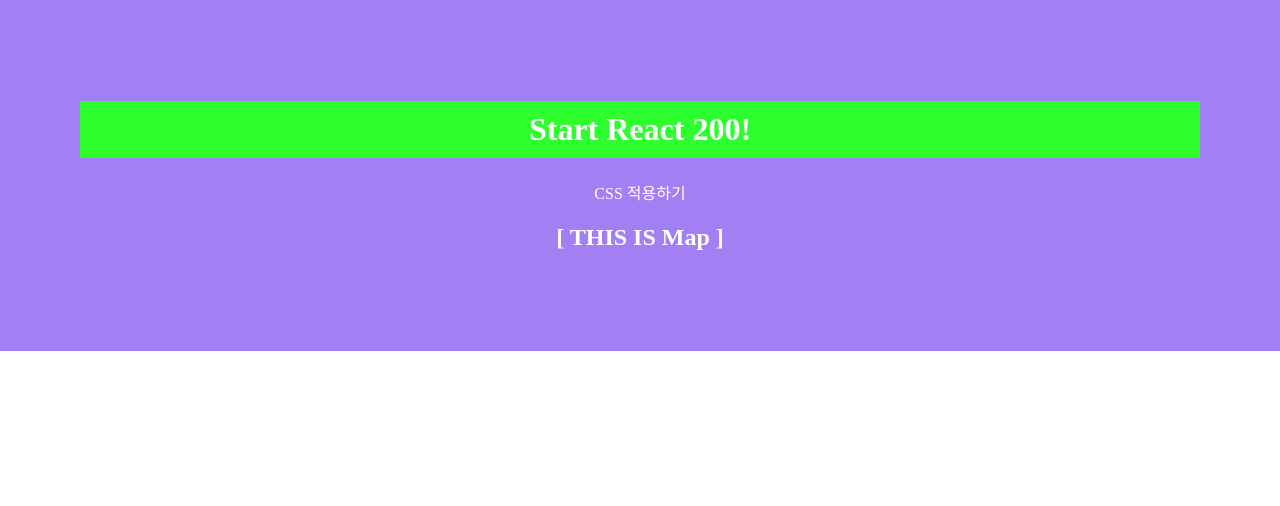
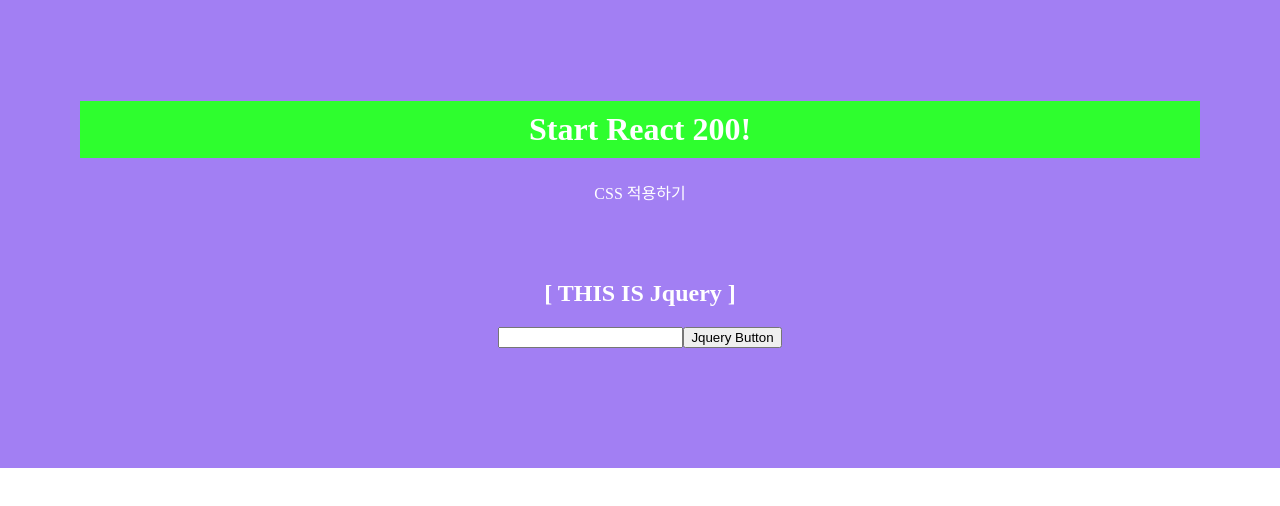
Before and after one commit to bestroom449k/first_App, a React (Create React App) app: page / in a window 1280 px wide. Shown: the top 506 px of the page. Built offline with nearby package versions, Linux system fonts and the light colour scheme.

Commit message:
chapter 16

```diff
--- a/package.json
+++ b/package.json
@@ -7,6 +7,7 @@
     "@testing-library/jest-dom": "^6.6.3",
     "@testing-library/react": "^16.2.0",
     "@testing-library/user-event": "^13.5.0",
+    "jquery": "^3.7.1",
     "react": "^19.0.0",
     "react-dom": "^19.0.0",
     "react-scripts": "5.0.1",
--- a/src/App.js
+++ b/src/App.js
@@ -1,13 +1,13 @@
 import React from 'react';
 import './App.css';
-import Map from './R015_Map'
+import Jquery from './R016_Jquery'
 
 function App() {
   return (
     <div>
       <h1>Start React 200!</h1>
       <p>CSS 적용하기</p>
-      <Map/>
+      <Jquery/>
     </div>
   );
 }
--- a/src/R015_Map.js
+++ /dev/null
@@ -1,43 +0,0 @@
-import React, { Component } from 'react';
-
-class R015_Map extends Component {
-
-  componentDidMount() {
-    var Map_Arr = [ 3, 2, 8, 8 ]
-    let Map_newArr = Map_Arr.map(x => x)
-    console.log("1. Map_newArr : ["+Map_newArr+"]")
-
-    let Map_mulitiArr = Map_Arr.map(x => x * 2)
-    console.log("2. Map_mulitiArr : ["+Map_mulitiArr+"]")
-
-    var ObjArray = [{key:'react', value:'200'},
-                    {key:'리액트', value:'TwoHundred'}];
-    let Map_objArr = ObjArray.map((obj, index) => {
-      console.log((index+3)+". obj : "+JSON.stringify(obj))
-      var Obj = {};
-      Obj[obj.key] = obj.value;
-      return Obj;
-    });
-    console.log("5. Map_objArr : "+JSON.stringify(Map_objArr))
-  }
-
-  render() {
-    return (
-      <h2>[ THIS IS Map ]</h2>
-    )
-  }
-}
-
-export default R015_Map;
-/*여기서 나머지는 이전가 비슷한데 1번은 그데로 2번은 2배 해서 콘솔을 한다 13~20줄은 먼저
- ObjArray = [{key:'react', value:'200'},--1번이라고 함
-           {key:'리액트', value:'TwoHundred'}--2번 이라고함 을 저장한후
- let Map_objArr = ObjArray.map((obj, index) =>  어렇게 함수를 다시 세로 만든후
- console.log((index+3)+". obj : "+JSON.stringify(obj)) 출력 하는데
- ----------------------------------------------
- index는 번호를 나타낸다 처음에는 0,1 이런 식으로 +3을 했으니 3,4 로출력  obj, index index가 0번일 때 1번 출력 1번일때 2번 출력이됨
- -----------------------------------------------------------------------------
-      var Obj = {};
-      Obj[obj.key] = obj.value;
-   return Obj; 이거는 위에서 나온 출력 값을 모은 후 저장함 그리고
-   5. 출력 떄쓰임*/
--- /dev/null
+++ b/src/R016_Jquery.js
@@ -0,0 +1,27 @@
+import React, { Component } from 'react';
+import $ from 'jquery'; //jquery 불러옴
+
+class R016_Jquery extends Component {   //클래스 생성
+
+  input_alert = (e) => {  //input_alert이라는 함수만든 후 그곳에 input_val이라는 변수를 만든후 jquery로 html을 선택후 넣음
+    var input_val = $('#inputId').val();
+    alert(input_val);   //팝업에 iㄴㄴnput_val에 들어 간 값 띠우기
+  }
+
+  render() {
+    return (
+      <div>
+        <h2>[ THIS IS Jquery ]</h2>
+        <input id="inputId" name="inputName"/>
+        <button id="buttonId" onClick={e => this.input_alert(e)}>Jquery Button</button>
+      </div>
+    )/* inputId에 있는내용을 서버에서 inputName에 inputId값을 올림
+    버튼 클릭 시이벤트 한수 설정 하고 이벤트 실행시 input_alert 함수 실행 */
+  }
+}
+
+export default R016_Jquery;
+/*
+('#inputId')는 jQuery로 HTML 코드를 선택하는 거며
+.val()은 그 안에 써 있는 걸 가져오는 거다
+#는 id를 의미한다*/
```
Also changed, not shown: 1 other file (tests, documents, lock files or other folders).
